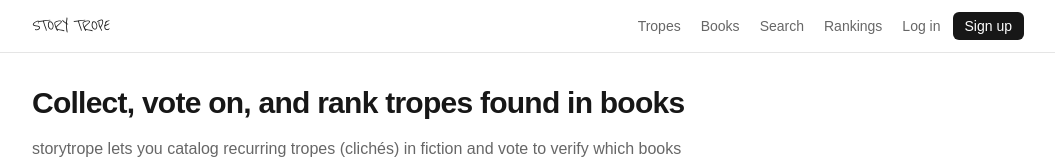
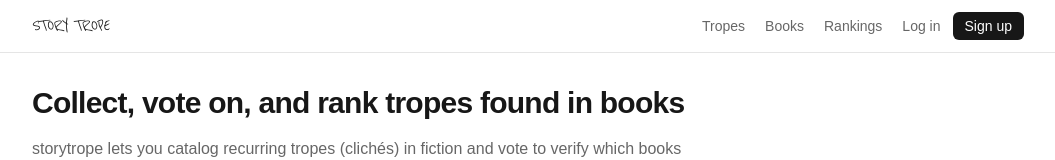
Before and after one commit to bgk614/storytrope, a Next.js app in the folder apps/web/: page / in a window 1280 px wide. Shown: the top 160 px of the page, without its empty margins (112-1167 px from the left). Built offline with nearby package versions, Linux system fonts and the light colour scheme; no server answers.

Commit message:
chore: nav에서 search 제거

```diff
--- a/apps/web/components/nav-bar.tsx
+++ b/apps/web/components/nav-bar.tsx
@@ -10,7 +10,6 @@ import { useState } from 'react';
 const links = [
   { href: '/tropes', label: 'Tropes' },
   { href: '/books', label: 'Books' },
-  { href: '/search', label: 'Search' },
   { href: '/rankings', label: 'Rankings' },
 ];
 
```
